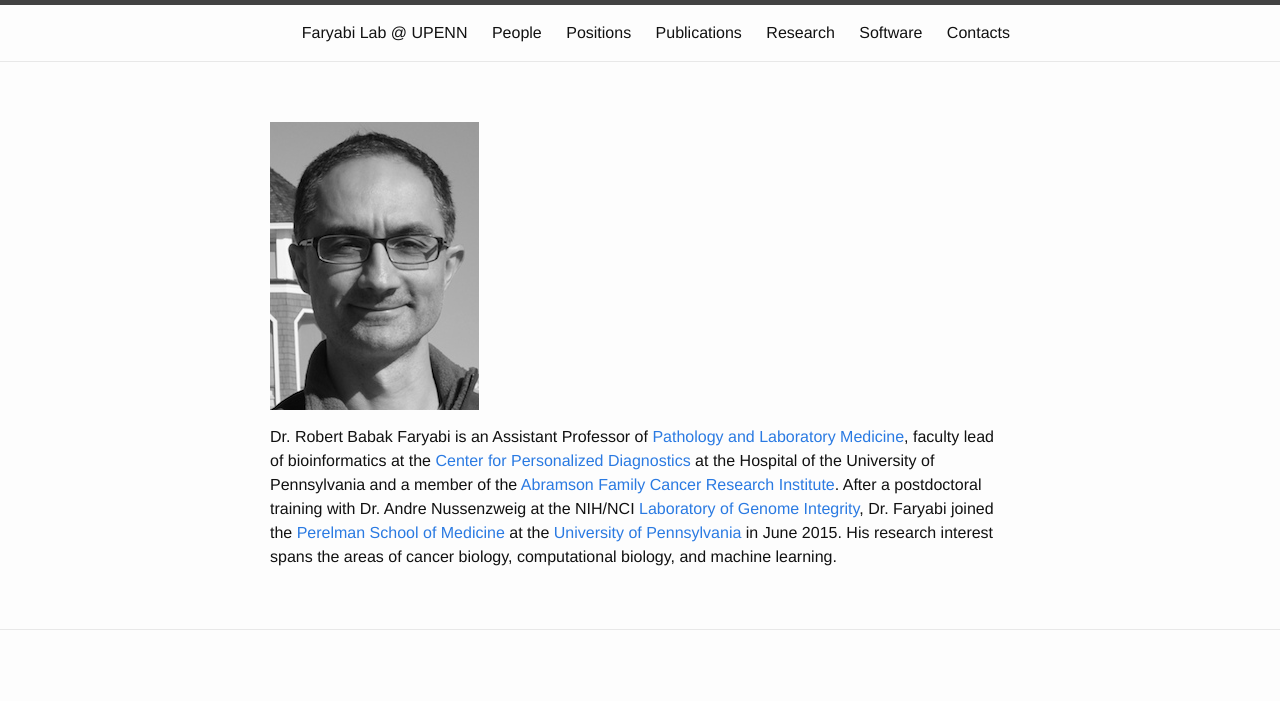
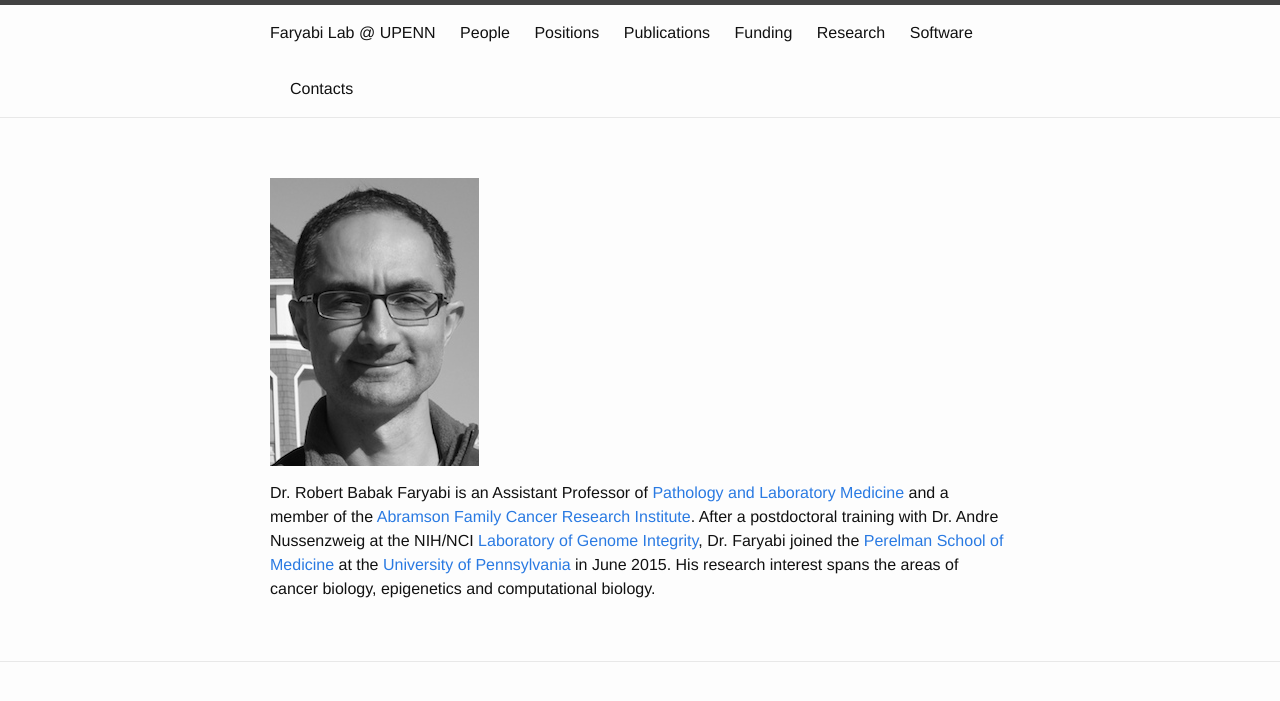
Before and after one commit to faryabib/faryabib.github.io, a Jekyll site: the page built from PBabak.md, in a window 1280 px wide. Shown: the top 701 px of the page. Built offline with Jekyll 4.4.1, drawn with Linux system fonts in a browser that asks for light colours.

Commit message:
undated funding

```diff
--- a/PBabak.md
+++ b/PBabak.md
@@ -6,4 +6,4 @@ permalink: /PBabak.html
 
 ![Prof. R. B. Faryabi](assets/photo.jpg)
 
-Dr. Robert Babak Faryabi is an Assistant Professor of [Pathology and Laboratory Medicine](http://pathology.med.upenn.edu/), faculty lead of bioinformatics at the [Center for Personalized Diagnostics](http://www1.pennmedicine.org/personalized-diagnostics/) at the Hospital of the University of Pennsylvania  and a member of the [Abramson Family Cancer Research Institute](http://www.afcri.upenn.edu/). After a postdoctoral training with Dr. Andre Nussenzweig at the NIH/NCI [Laboratory of Genome Integrity](https://ccr.cancer.gov/Laboratory-of-Genome-Integrity), Dr. Faryabi joined the [Perelman School of Medicine](http://www.med.upenn.edu/) at the [University of Pennsylvania](http://www.upenn.edu/) in June 2015. His research interest spans the areas of cancer biology, computational biology, and machine learning.
+Dr. Robert Babak Faryabi is an Assistant Professor of [Pathology and Laboratory Medicine](http://pathology.med.upenn.edu/) and a member of the [Abramson Family Cancer Research Institute](http://www.afcri.upenn.edu/). After a postdoctoral training with Dr. Andre Nussenzweig at the NIH/NCI [Laboratory of Genome Integrity](https://ccr.cancer.gov/Laboratory-of-Genome-Integrity), Dr. Faryabi joined the [Perelman School of Medicine](http://www.med.upenn.edu/) at the [University of Pennsylvania](http://www.upenn.edu/) in June 2015. His research interest spans the areas of cancer biology, epigenetics and computational biology.
```
Also changed, not shown: qfunding.md (added, +9 -0 lines), assets/funding.png (added).
